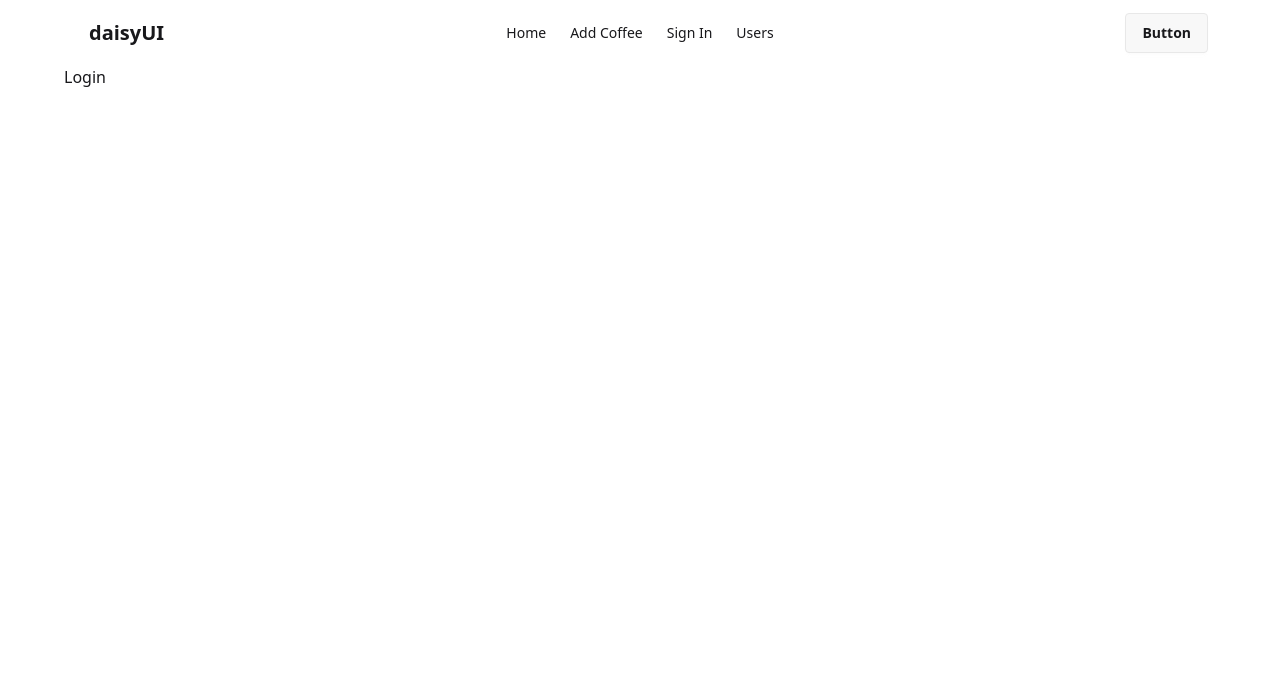
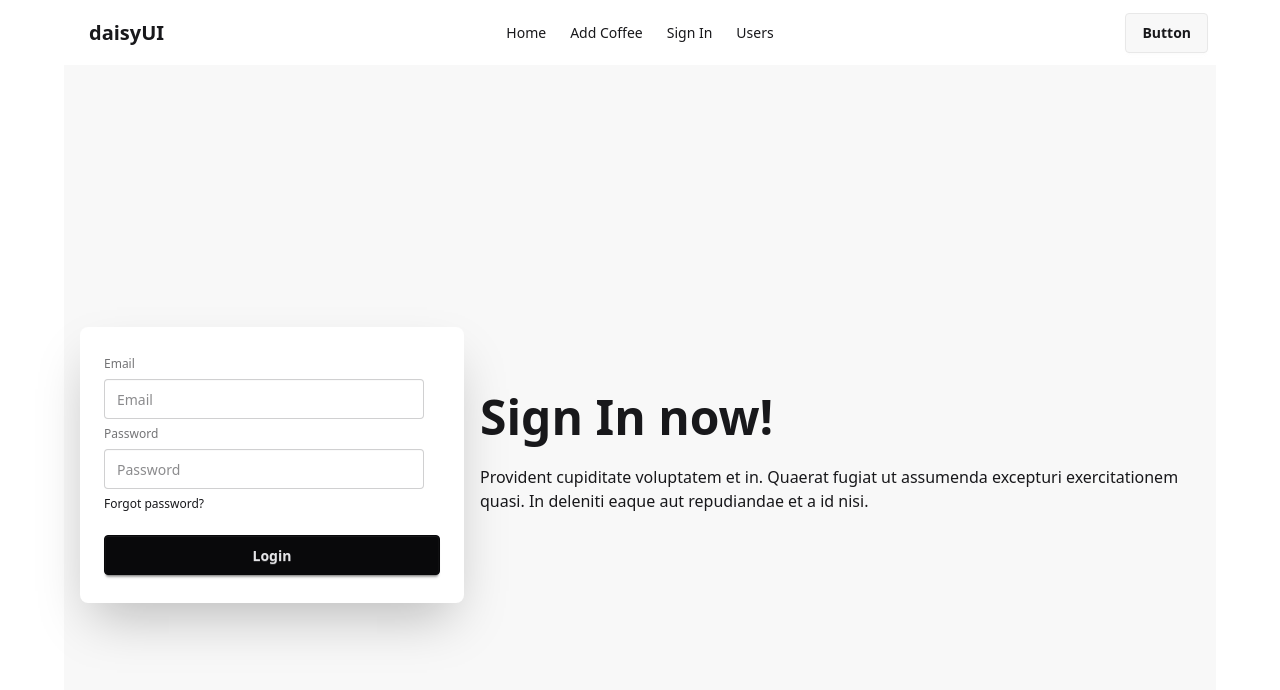
Before and after one commit to emonShimoul/coffee-store-react-client, a React (Vite) app: page /signin in a window 1280 px wide. Shown: the top 690 px of the page. Built offline with nearby package versions, Linux system fonts and the light colour scheme.

Commit message:
created sign in page

```diff
--- a/src/components/SignIn.jsx
+++ b/src/components/SignIn.jsx
@@ -1,7 +1,47 @@
 const SignIn = () => {
+  const handleSIgnIn = (e) => {
+    e.preventDefault();
+
+    // const email = e.target.email.value;
+    // const password = e.target.password.value;
+  };
+
   return (
-    <div>
-      <h2>Login</h2>
+    <div className="hero bg-base-200 min-h-screen">
+      <div className="hero-content flex-col lg:flex-row-reverse">
+        <div className="text-center lg:text-left">
+          <h1 className="text-5xl font-bold">Sign In now!</h1>
+          <p className="py-6">
+            Provident cupiditate voluptatem et in. Quaerat fugiat ut assumenda
+            excepturi exercitationem quasi. In deleniti eaque aut repudiandae et
+            a id nisi.
+          </p>
+        </div>
+        <div className="card bg-base-100 w-full max-w-sm shrink-0 shadow-2xl">
+          <div className="card-body">
+            <form className="fieldset" onSubmit={handleSIgnIn}>
+              <label className="fieldset-label">Email</label>
+              <input
+                type="email"
+                className="input"
+                placeholder="Email"
+                name="email"
+              />
+              <label className="fieldset-label">Password</label>
+              <input
+                type="password"
+                className="input"
+                placeholder="Password"
+                name="password"
+              />
+              <div>
+                <a className="link link-hover">Forgot password?</a>
+              </div>
+              <button className="btn btn-neutral mt-4">Login</button>
+            </form>
+          </div>
+        </div>
+      </div>
     </div>
   );
 };
--- a/src/components/SignUp.jsx
+++ b/src/components/SignUp.jsx
@@ -75,10 +75,7 @@
                 placeholder="Password"
                 name="password"
               />
-              <div>
-                <a className="link link-hover">Forgot password?</a>
-              </div>
-              <button className="btn btn-neutral mt-4">Login</button>
+              <button className="btn btn-neutral mt-4">Sign Up</button>
             </form>
           </div>
         </div>
```
